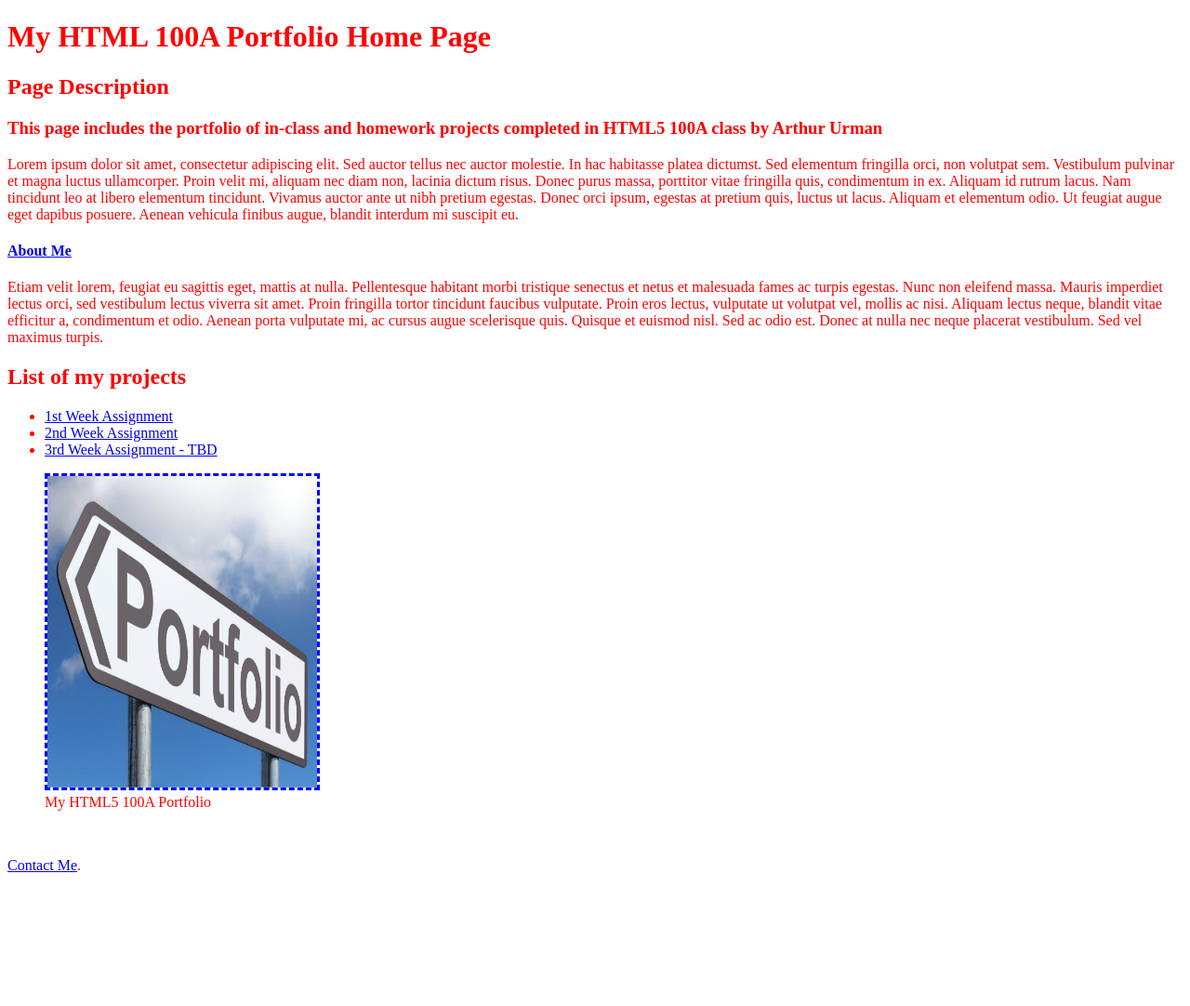
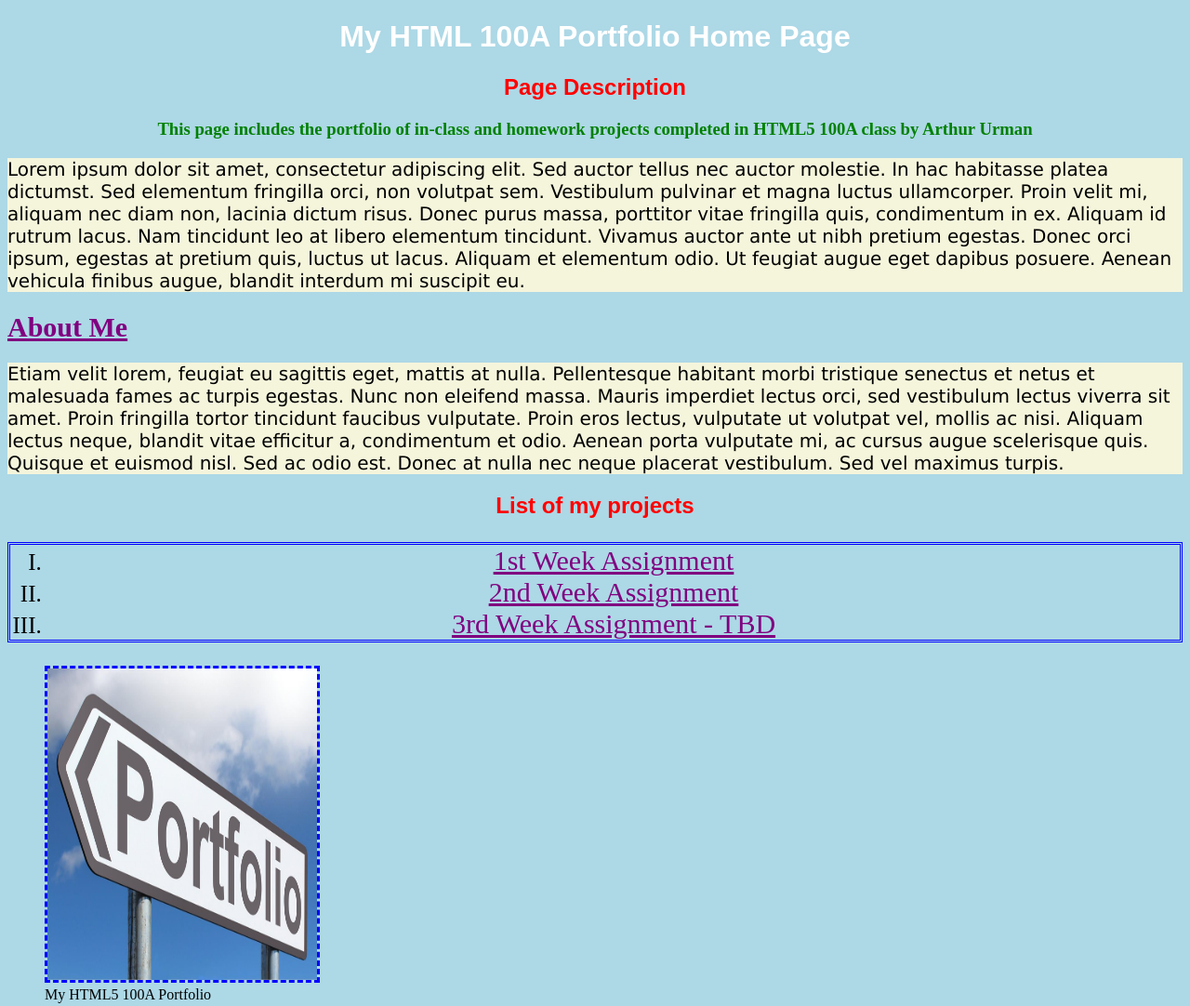
Before and after one commit to ArthurUrman/Portfolio, a plain HTML site: page index.html in a window 1280 px wide. Shown: the top 1082 px of the page at 93% size. Before the commit the page ends 956 px from the top, so only its background shows below. Drawn offline with Linux system fonts and the light colour scheme.

Commit message:
added 50 CSS elements

```diff
--- a/index.html
+++ b/index.html
@@ -37,11 +37,11 @@
       <header>
         <h2>List of my projects</h2>
       </header>
-      <ul>
+      <ol>
         <li><a href="https://arthururman.github.io/semantic-elements/">1st Week Assignment</a></li>
         <li><a href="https://arthururman.github.io/practice-2/">2nd Week Assignment</a></li>
         <li><a href="https://arthururman.github.io/first-code/">3rd Week Assignment - TBD</a></li>
-      </ul>
+      </ol>
     </nav>
     <figure>
       <img src="images/portfolio-image.jpg"
--- a/styles/styles.css
+++ b/styles/styles.css
@@ -1,11 +1,51 @@
 * {
-    box-sizing: border-box;
+box-sizing: border-box;
 }
 body {
-  color: red;
+    background-color: lightblue;
+}
+h1 {
+     color: white;
+     font-family: fantasy;
+     text-align: center;
+}
+h2 {
+     color: red;
+     font-family: sans-serif;
+     text-align: center;
+}
+h3 {
+     color: green;
+     font-family: serif;
+     text-align: center;
+}
+ p {
+     background-color: beige;
+     font-family: verdana;
+     font-size: 20px;
+ }
+ a {
+    color: purple;
+    font-size: 30px;
 }
 img {
   border-style: dashed;
   border-color: blue;
   width:  25%;
 }
+ul {
+    list-style-type: circle;
+    text-align: center;
+    border-style: double;
+    border-color: blue;
+    font-family: verdana;
+    font-size: 25px;
+}
+ol {
+    list-style-type: upper-roman;
+    text-align: center;
+    border-style: double;
+    border-color: blue;
+    font-family: times new roman;
+    font-size: 25px;
+}
```
